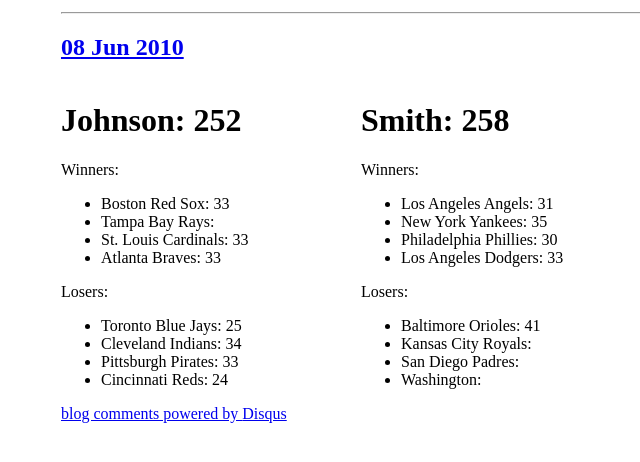
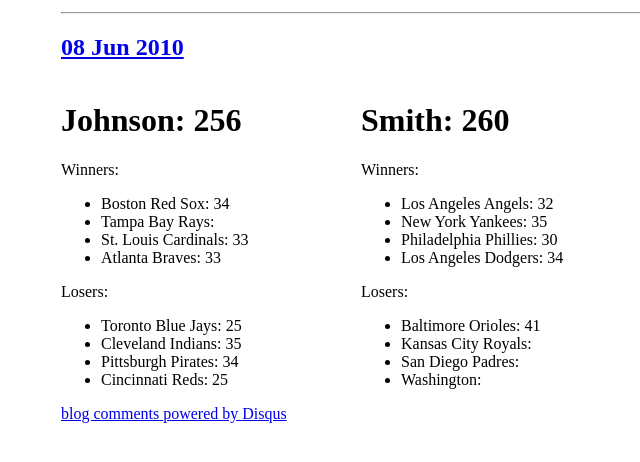
Before and after one commit to travisj/thebet, a Jekyll site: the page built from _posts/2010-06-08-Results.markdown, in a window 1280 px wide. Shown: the part 247-709 px from the top of the page, without its empty margins (279-919 px from the left). Built offline with Jekyll 4.4.1, drawn with Linux system fonts in a browser that asks for light colours; nearby versions of some CDN libraries; Markdown is read by kramdown in place of the engine named in the settings; comment, search, counter and statistics services are not loaded.

Commit message:
adding todays results

```diff
--- a/_posts/2010-06-08-Results.markdown
+++ b/_posts/2010-06-08-Results.markdown
@@ -1,21 +1,21 @@
 ---
 layout: post
-johnson: 252
-smith: 258
+johnson: 256
+smith: 260
 tor: 25
-cle: 34
-bos: 33
+cle: 35
+bos: 34
 tb: 37
-pit: 33
-cin: 24
+pit: 34
+cin: 25
 stl: 33
 atl: 33
 bal: 41
 kc: 34
 nyy: 35
-laa: 31
+laa: 32
 sd: 23
 wsh: 31
 phi: 30
-lad: 33
+lad: 34
 ---
```
